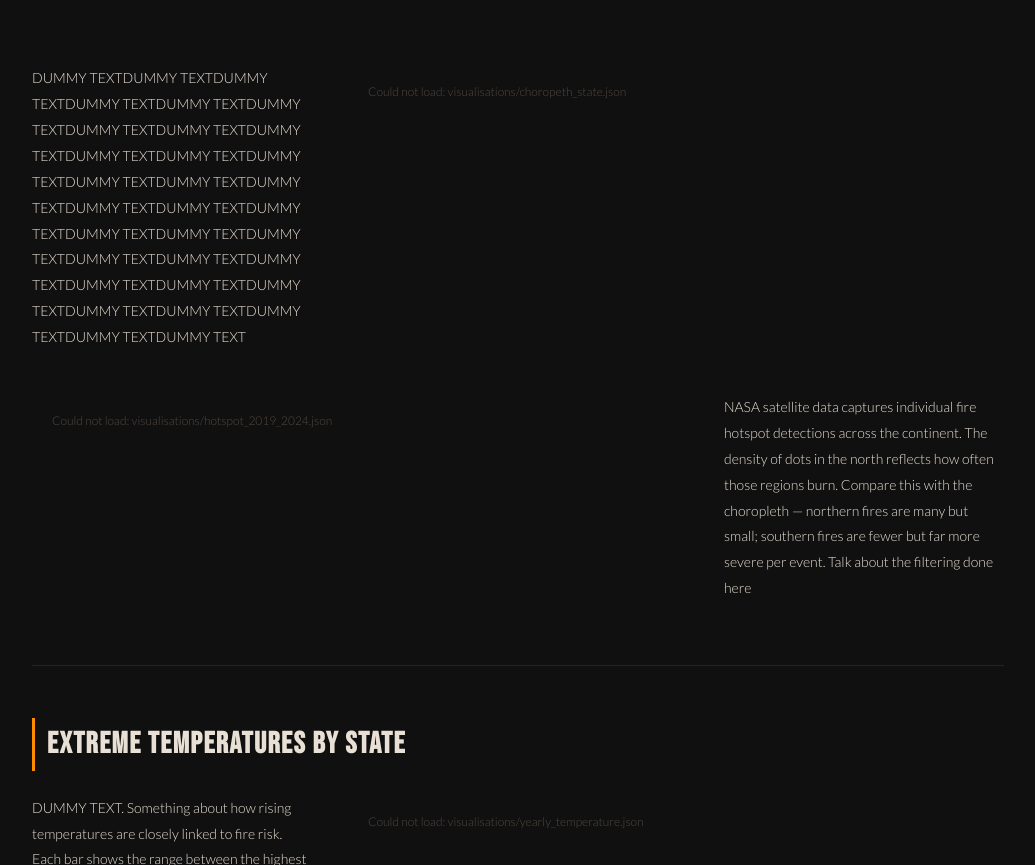
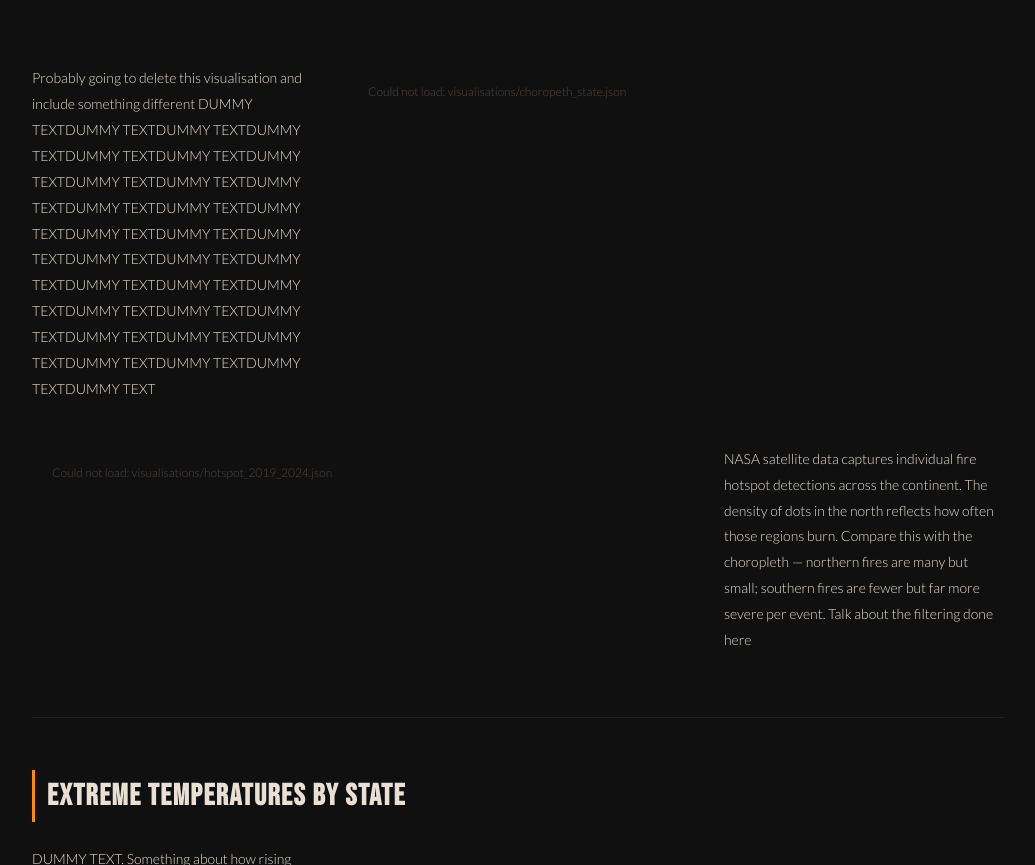
Before and after one commit to sudarshan-sk08/fit2179-data-visualisation-2, a plain HTML site: page index.html in a window 1280 px wide. Shown: the part 1153-2018 px from the top of the page, without its empty margins (122-1157 px from the left). Drawn offline with Linux system fonts and the light colour scheme; a script that the page names is missing.

Commit message:
Update index.html

```diff
--- a/index.html
+++ b/index.html
@@ -202,6 +202,7 @@
     <div class="row" style="margin-bottom: 40px;">
       <div class="col-text">
         <p>
+          Probably going to delete this visualisation and include something different
           DUMMY TEXTDUMMY TEXTDUMMY TEXTDUMMY TEXTDUMMY TEXTDUMMY TEXTDUMMY TEXTDUMMY TEXTDUMMY TEXTDUMMY TEXTDUMMY TEXTDUMMY TEXTDUMMY TEXTDUMMY TEXTDUMMY TEXTDUMMY TEXTDUMMY TEXTDUMMY TEXTDUMMY TEXTDUMMY TEXTDUMMY TEXTDUMMY TEXTDUMMY TEXTDUMMY TEXTDUMMY TEXTDUMMY TEXTDUMMY TEXTDUMMY TEXTDUMMY TEXTDUMMY TEXTDUMMY TEXTDUMMY TEXT
         </p>
       </div>
```
